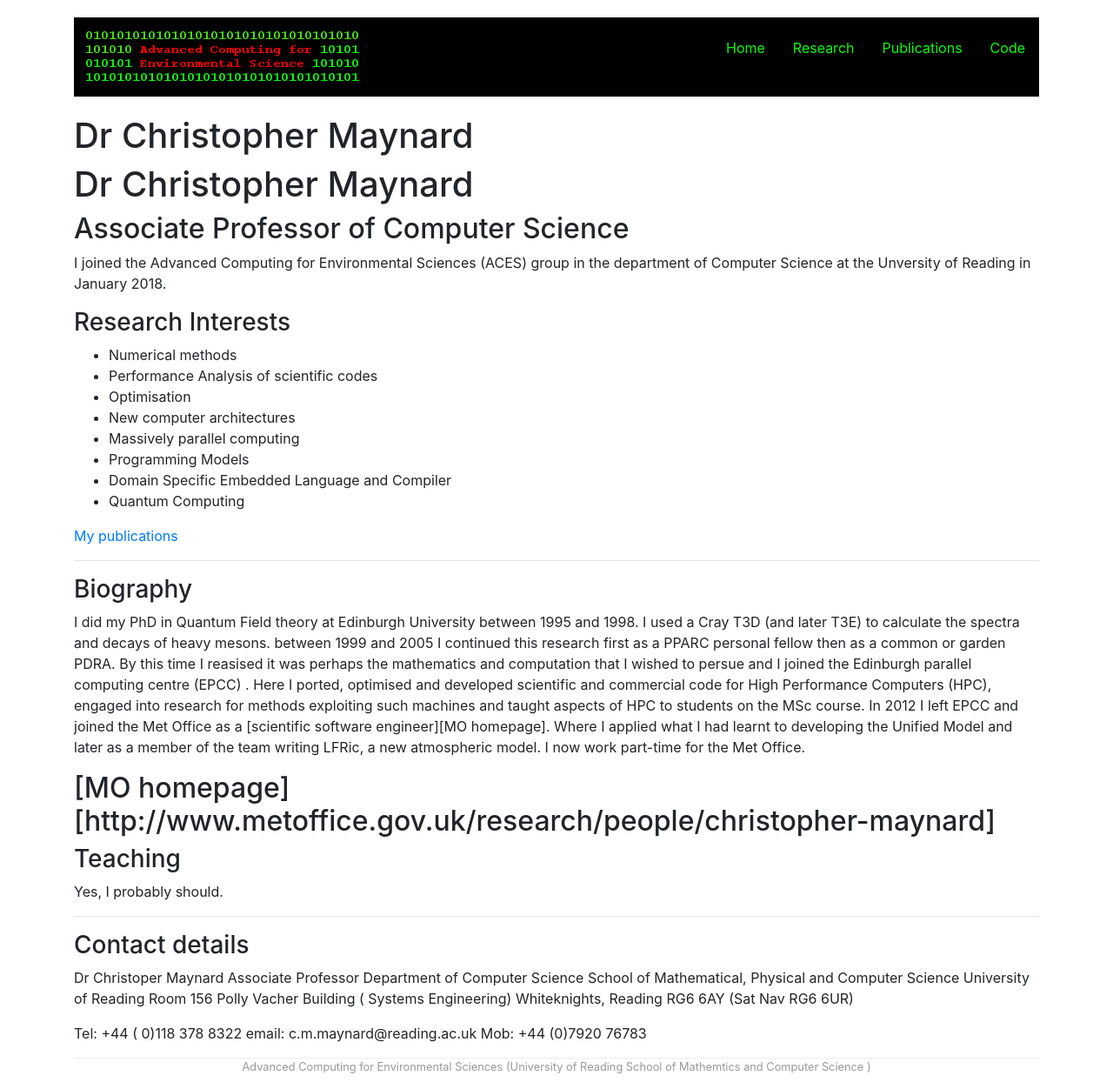
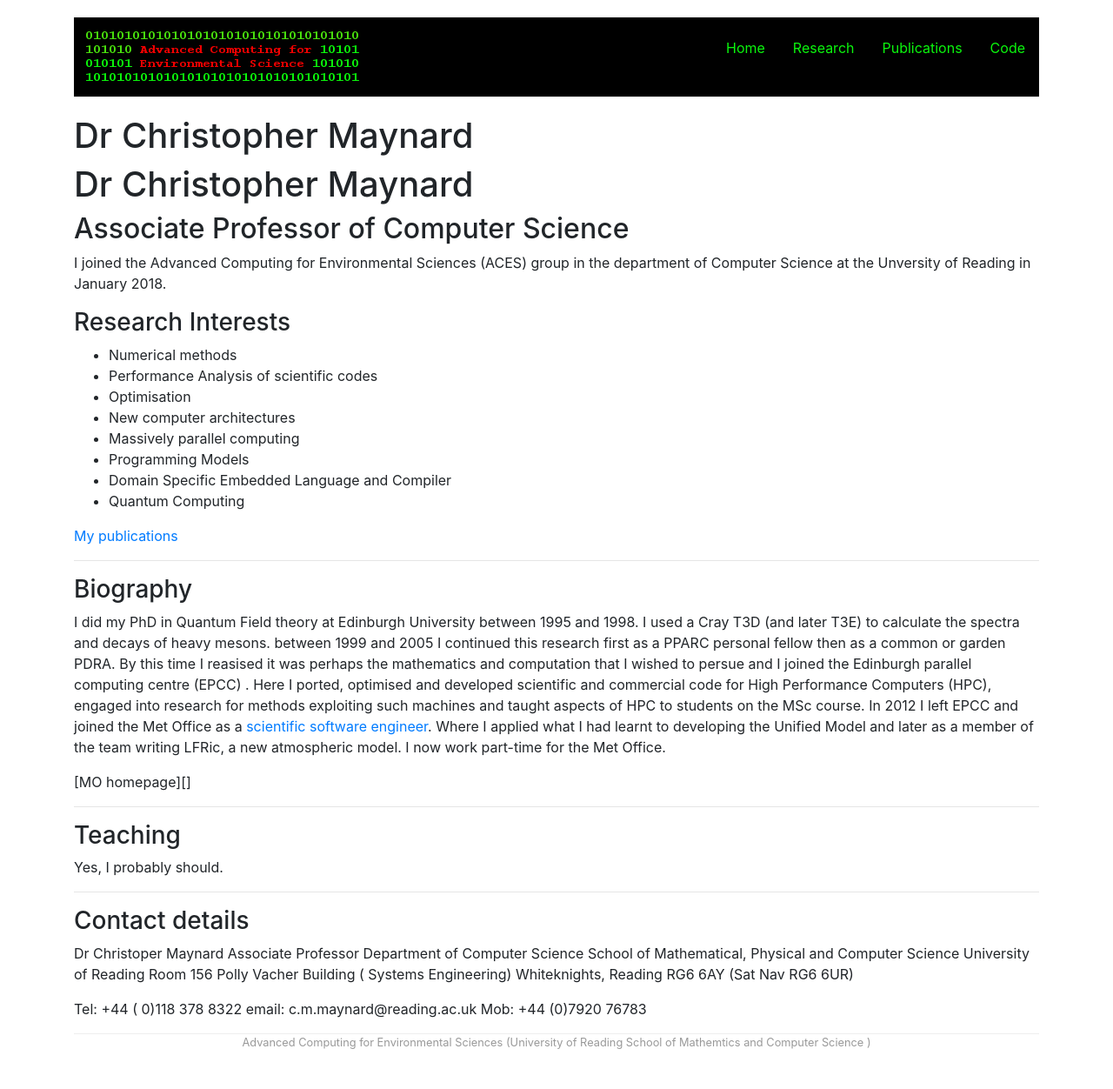
Before and after one commit to uor-aces/uor-aces.github.io, a Jekyll site: the page built from bio/chris.md, in a window 1280 px wide. Shown: the whole page at 87% size. Built offline with Jekyll 4.4.1, drawn with Linux system fonts in a browser that asks for light colours; our own code applies the rules of GitHub Pages for plain Markdown files; after the commit the page ends 1224 px from its top, so only the background shows below that; some of the changed lines change nothing that is shown.

Commit message:
Given up with markdown for this link, using html

```diff
--- a/bio/chris.md
+++ b/bio/chris.md
@@ -36,12 +36,13 @@ optimised and developed scientific and commercial code for High
 Performance Computers (HPC), engaged into research for methods
 exploiting such machines and taught aspects of HPC to students on the
 MSc course.  In 2012 I left EPCC and joined the Met Office as a
-[scientific software engineer][MO homepage].
+<a href="http://www.metoffice.gov.uk/research/people/christopher-maynard">scientific software engineer</a>.
 Where I applied what I had learnt to developing the Unified Model and later
 as a member of the team writing LFRic, a new atmospheric model. I now
 work part-time for the Met Office.
 
-[MO homepage][http://www.metoffice.gov.uk/research/people/christopher-maynard]
+[MO homepage][]
+
 ---
 
 ### Teaching
```
